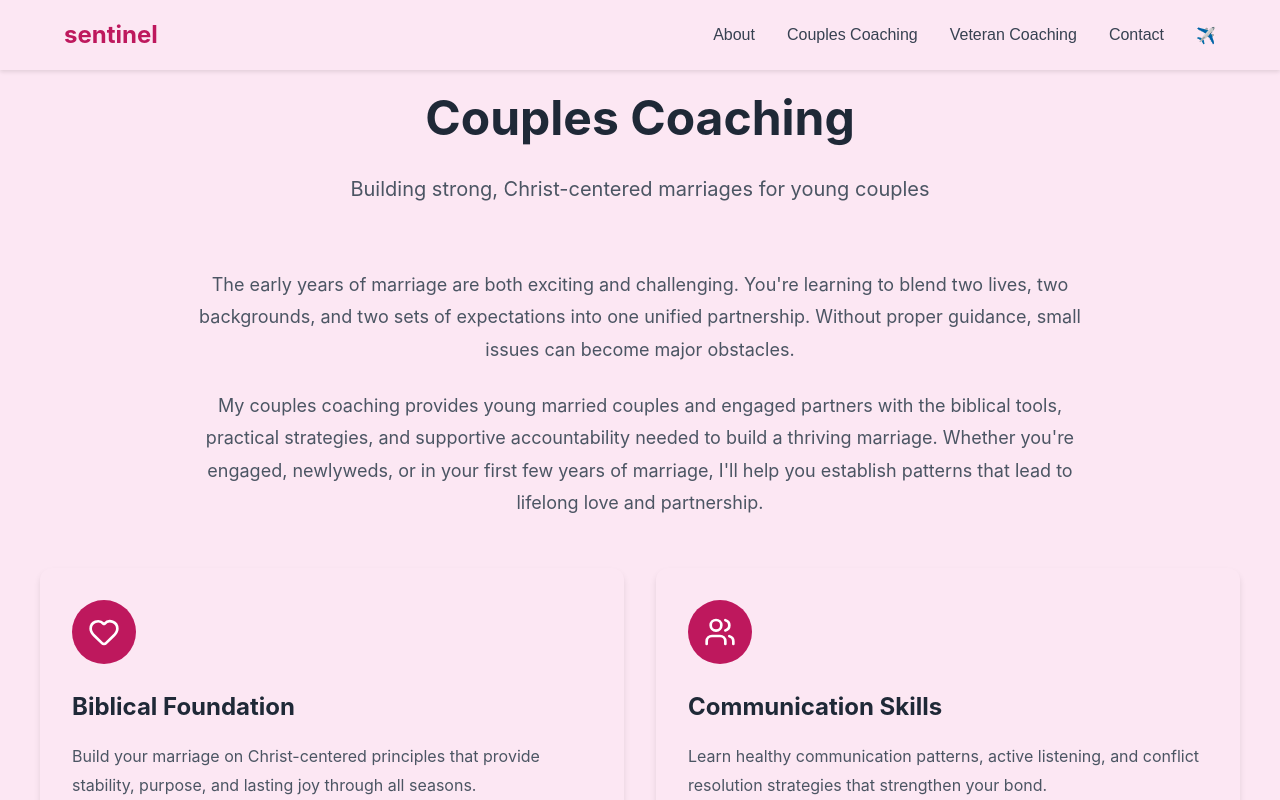
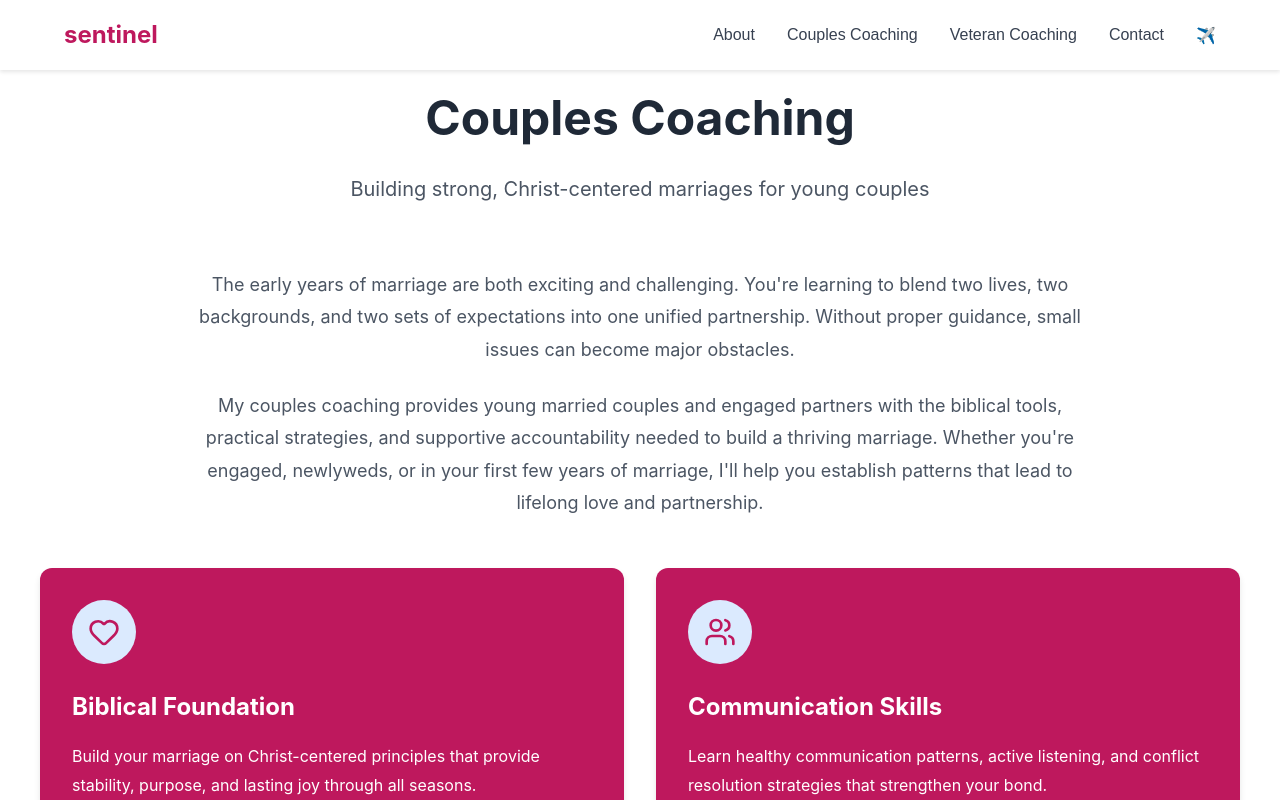
Before and after one commit to MarkBelgum/steve-belgum-website, a React (Create React App) app: page /couples-coaching in a window 1280 px wide. Shown: the top 800 px of the page. Built offline with nearby package versions, Linux system fonts and the light colour scheme.

Commit message:
styles updates

```diff
--- a/src/App.css
+++ b/src/App.css
@@ -1,6 +1,7 @@
 /* Variables & Base */
 :root {
   --white: #D6B588;
+  --card-bg: #D6B588;
   --tan: #D6B588;
   --primary: #4B5320;
   --primary-hover: #c5d81d;
@@ -9,6 +10,7 @@
   --gray-bg: #f9fafb;
   --text-main: #1f2937;
   --text-muted: #4b5563;
+  --text-card: #2c323a;
   --text-nav: #374151;
   --bg-secondary-hover: #eff6ff;
   --hero-gradient-end: #54490e;
@@ -21,10 +23,12 @@
 }
 
 .theme-couples {
-  --white: #fce7f3;
+  --white: #ffffff;
+  --card-bg: #be185d;
   --tan: #fbcfe8;
   --primary: #be185d;
   --primary-hover: #9d174d;
+  --text-card: #ffffff;
 }
 
 * { margin: 0; padding: 0; box-sizing: border-box; }
@@ -297,7 +301,7 @@ body {
 /* Cards & Grid */
 .cards-grid, .approach-grid { display: grid; gap: 32px; }
 .card {
-  background: var(--white);
+  background: var(--card-bg);
   padding: 32px;
   border-radius: 12px;
   box-shadow: 0 4px 6px rgba(0, 0, 0, 0.1);
@@ -329,16 +333,15 @@ body {
   transform: scale(1.1) rotate(6deg);
 }
 .theme-couples .card-icon {
-  background: var(--primary);
-  color: var(--white-pure);
+  color: var(--primary);
 }
 .card h3 {
   font-size: 24px;
   font-weight: bold;
   margin-bottom: 16px;
-  color: var(--text-main);
+  color: var(--text-card);
 }
-.card p, .approach-step p { color: var(--text-muted); line-height: 1.8; }
+.card p, .approach-step p { color: var(--text-card); line-height: 1.8; }
 
 /* Approach Section */
 .approach-step {
--- a/src/App.js
+++ b/src/App.js
@@ -1,23 +1,13 @@
-import { useState, useEffect } from 'react';
 import { BrowserRouter as Router, Routes, Route, useLocation } from 'react-router-dom';
 import { About, Approach, BookLink, Contact, CouplesCoaching, Footer, Hero, Navigation, Services, Travel } from './components';
 import './App.css';
 
 const AppContent = () => {
   const location = useLocation();
-  const [themeClass, setThemeClass] = useState(() => {
-    if (location.pathname === '/couples-coaching') return 'theme-couples';
-    if (location.pathname === '/veteran-coaching') return 'theme-veteran';
-    return '';
-  });
 
-  useEffect(() => {
-    if (location.pathname === '/couples-coaching') {
-      setThemeClass('theme-couples');
-    } else if (location.pathname === '/veteran-coaching') {
-      setThemeClass('theme-veteran');
-    }
-  }, [location.pathname]);
+  let themeClass = '';
+  if (location.pathname === '/couples-coaching') themeClass = 'theme-couples';
+  else if (location.pathname === '/veteran-coaching') themeClass = 'theme-veteran';
 
   return (
     <div className={`app ${themeClass}`}>
```
